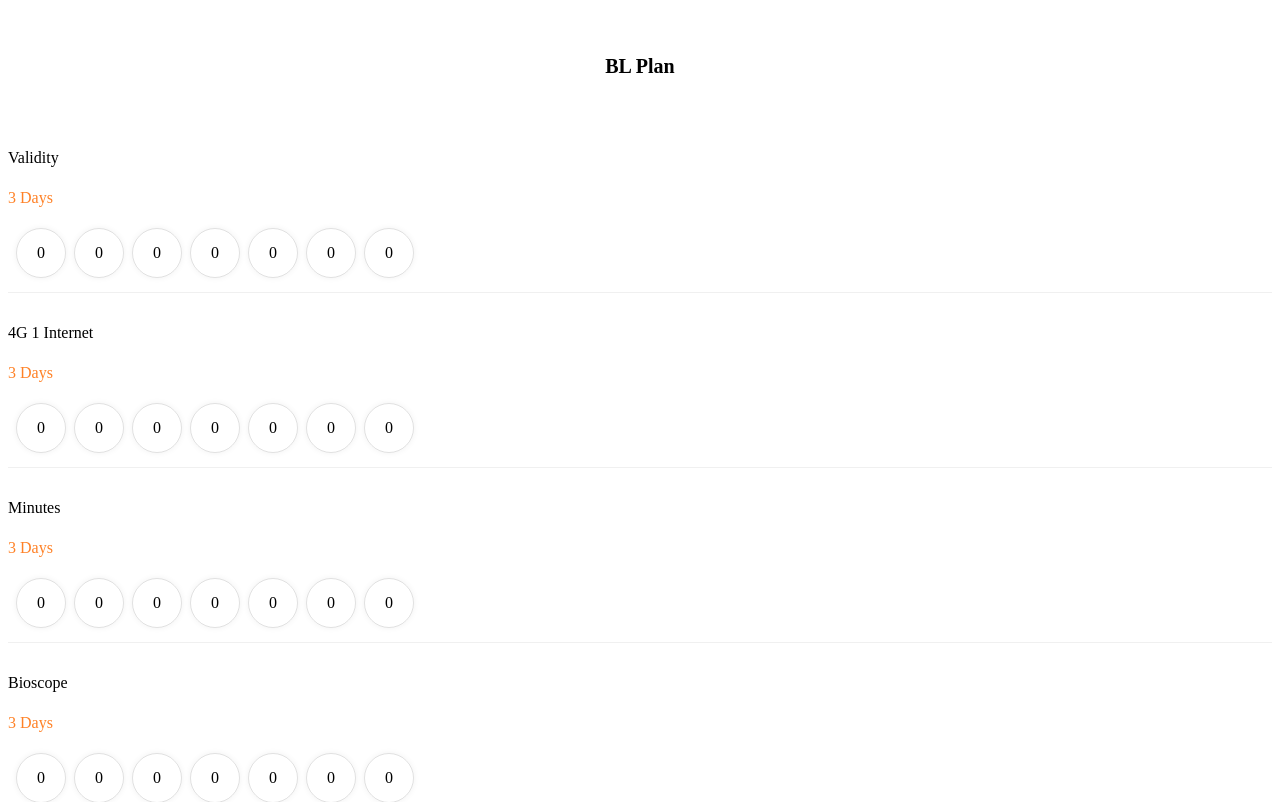
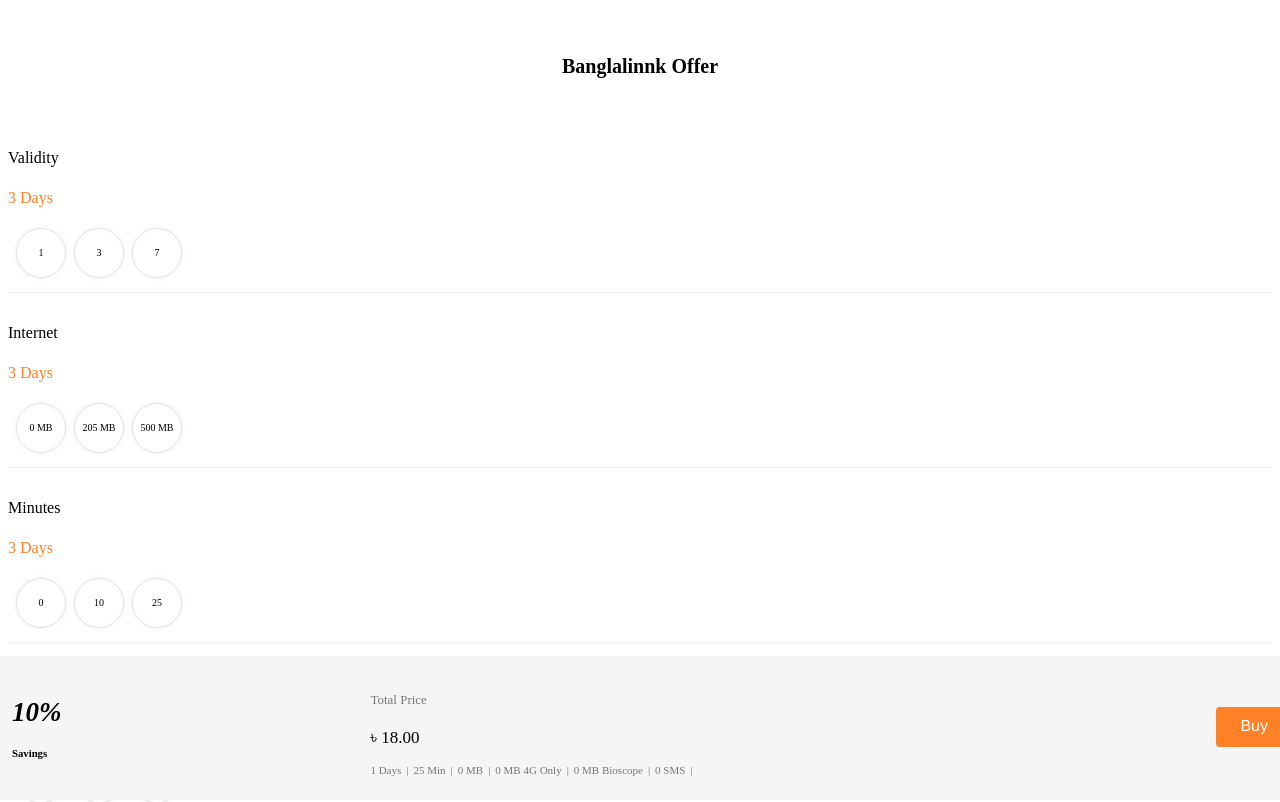
Before and after one commit to masudrana2779/bl-plane, a Next.js app: page / in a window 1280 px wide. Shown: the top 802 px of the page. Built offline with nearby package versions, Linux system fonts and the light colour scheme.

Commit message:
try to done

```diff
--- a/Components/Home/Home.styled.tsx
+++ b/Components/Home/Home.styled.tsx
@@ -1,7 +1,9 @@
 import styled from "styled-components";
 
 export const BlPlanWrap = styled.div`
-  padding: 20px 0;
+  padding: 20px 0 200px;
+  position: relative;
+
   h4 {
     text-align: center;
     margin-bottom: 40px;
@@ -48,6 +50,7 @@
           justify-content: center;
           width: 48px;
           height: 48px;
+          font-size: 10px;
           border-radius: 50%;
           border: 1px solid rgba(0, 0, 0, 0.12);
           margin: 0;
@@ -60,8 +63,139 @@
     }
   }
   .Total {
+    background: #f5f5f5;
+    width: 100%;
+    padding: 0;
+    margin: 0;
+    position: fixed;
+    z-index: 99;
+    bottom: 0;
+    left: 0;
+    right: 0;
     .right-sidebar-container {
+      padding: 18px 12px 16px 12px;
+      display: flex;
+      flex-direction: row;
+      flex-wrap: nowrap;
+      align-items: flex-start;
+      width: 100%;
+      margin: auto;
       .right-sidebar {
+        width: 28%;
+        padding-top: 6px;
+        .myob_bonus_num {
+          font-size: 27px;
+          line-height: 20px;
+          font-weight: 700;
+          font-style: italic;
+          color: #000;
+          margin-bottom: 2px;
+          .myob_bonus_text {
+            font-size: 14px;
+            line-height: 16px;
+            padding: 3px 0 0 0;
+            font-weight: 500;
+            display: block;
+            margin: 0;
+            color: #000;
+          }
+        }
+      }
+      .sidebar-purchage {
+        display: flex;
+        flex-direction: row;
+        flex-wrap: nowrap;
+        width: 72%;
+        justify-content: space-between;
+        align-items: center;
+        #myob_bttom_stky_left {
+          width: 65%;
+
+          .myob_sidebar {
+            p {
+              padding: 0;
+              font-weight: 500;
+              margin-bottom: 0;
+              text-align: left;
+              font-size: 17px;
+              line-height: 21px;
+              padding: 0;
+              font-weight: 500;
+              &.flxpln-sml-terms {
+                font-size: 13px;
+                line-height: 20px;
+                color: #767676;
+                padding-top: 3px;
+              }
+              &.purchase_title {
+                font-size: 12px;
+                line-height: 20px;
+                color: #767676;
+                font-weight: 400;
+                display: flex;
+                flex-wrap: wrap;
+                justify-content: flex-start;
+                span {
+                  &:first-child {
+                    margin-left: 0;
+                  }
+                  font-size: 11px;
+                  line-height: 20px;
+                  padding-bottom: 0;
+                  font-weight: 500;
+                  color: #767676;
+                  position: relative;
+                  display: flex;
+                  align-items: center;
+                  &:after {
+                    content: "|";
+                    margin: 0 5px;
+                  }
+                }
+              }
+            }
+          }
+        }
+        .btn {
+          display: inline-block;
+          font-weight: 400;
+          color: #212529;
+          text-align: center;
+          vertical-align: middle;
+          -webkit-user-select: none;
+          -moz-user-select: none;
+          -ms-user-select: none;
+          user-select: none;
+          background-color: transparent;
+          border: 1px solid transparent;
+          padding: 0.375rem 0.75rem;
+          font-size: 1rem;
+          line-height: 1.5;
+          border-radius: 0.25rem;
+          transition: color 0.15s ease-in-out,
+            background-color 0.15s ease-in-out, border-color 0.15s ease-in-out,
+            box-shadow 0.15s ease-in-out;
+        }
+        .btn-flexiplan,
+        .btn-flexiplan-default {
+          font-family: Noto Sans Bengali, Telenor, Helvetica Neue, Helvetica,
+            Arial, sans-serif, Source Sans Pro;
+          background: #ff8126;
+        }
+        .btn-flexiplan {
+          border: 0;
+        }
+        .btn-flexiplan {
+          color: #fff !important;
+          font-size: 16px !important;
+          height: 40px !important;
+          line-height: 40px !important;
+          padding: 0 24px !important;
+          margin: 0;
+        }
+        .btn:not(:disabled):not(.disabled) {
+          cursor: pointer;
+        }
       }
     }
   }
--- a/Components/Home/index.tsx
+++ b/Components/Home/index.tsx
@@ -1,51 +1,57 @@
+import { useState } from "react";
 import { BlPlanWrap } from "./Home.styled";
 
 const data = [
   {
     packTitle: "Validity",
+    pack: ["1", "3", "7"],
   },
   {
-    packTitle: "4G 1 Internet",
+    packTitle: "Internet",
+    pack: ["0 MB", "205 MB", "500 MB"],
   },
   {
     packTitle: "Minutes",
-  },
-  {
-    packTitle: "Bioscope",
+    pack: ["0", "10", "25"],
   },
   {
     packTitle: "SMS",
+    pack: ["0", "50", "100"],
   },
 ];
 
 const HomeComponent = () => {
+  const [validity, setValidity] = useState();
+  const [internet, setInternet] = useState();
+  const [minutes, setMinutes] = useState();
+  const [SMS, setSMS] = useState();
   return (
     <BlPlanWrap className="blPlanWrap">
       <div className="container">
-        <h4>BL Plan</h4>
+        <h4>Banglalinnk Offer</h4>
         <div className="row justify-content-center">
           <div className="col-md-8 col-sm-12 col-12">
-            {data.map((pack: any, k: number) => (
+            {data.map((dataItem: any, k: number) => (
               <div key={k} className="planContent">
                 <div className="row">
                   <div className="col-5">
-                    <h3>{pack.packTitle}</h3>
+                    <h3>{dataItem.packTitle}</h3>
                     <p>3 Days</p>
                   </div>
                   <div className="col-7">
                     <div className="packItemWrap">
-                      {[1, 1, 1, 1, 1, 1, 1].map((item: any, i: number) => (
+                      {dataItem.pack.map((item: any, i: number) => (
                         <div className="packItem" key={i + k}>
                           <input
-                            name="day"
+                            name={dataItem.packTitle}
                             type="radio"
-                            id={`item_day_${k}${i}`}
+                            id={`item_${k}${i}`}
                           />
                           <label
-                            htmlFor={`item_day_${k}${i}`}
+                            htmlFor={`item_${k}${i}`}
                             className="packData"
                           >
-                            0
+                            {item}
                           </label>
                         </div>
                       ))}
@@ -57,8 +63,7 @@
           </div>
           <div className="Total">
             <div className="right-sidebar-container">
-              <div className="right-sidebar row">
-                <div className="myob-color-stripe col-3">
+              <div className="right-sidebar">
                 <div>
                   <h2 className="myob_bonus_num">
                     <span id="discount-amount">10</span>
@@ -67,15 +72,14 @@
                   <h6 className="myob_bonus_text">Savings</h6>
                 </div>
               </div>
-                <div className="sidebar-purchage col-9">
+              <div className="sidebar-purchage">
                 <div id="myob_bttom_stky_left">
                   <div className="myob_sidebar">
                     <p className="flxpln-sml-terms">Total Price</p>
                     <p>
-                        {" "}
                       ৳ <span id="bundle-price">18.00</span>
                     </p>
-                      <p className="myob_smll_device_selected_items purchase_title purchase_list order-seq-tw">
+                    <p className=" purchase_title">
                       <span className="longevity">1 Days</span>
                       <span className="voice">25 Min</span>
                       <span className="internet">0 MB</span>
@@ -91,7 +95,6 @@
           </div>
         </div>
       </div>
-      </div>
     </BlPlanWrap>
   );
 };
```
Also changed, not shown: public/KxSXKerhjNSh446UCShMUZedLP68V9tDQTx3gySI.jpg (added), public/book.png (added). Lines whose indentation alone changed are shown as unchanged.
